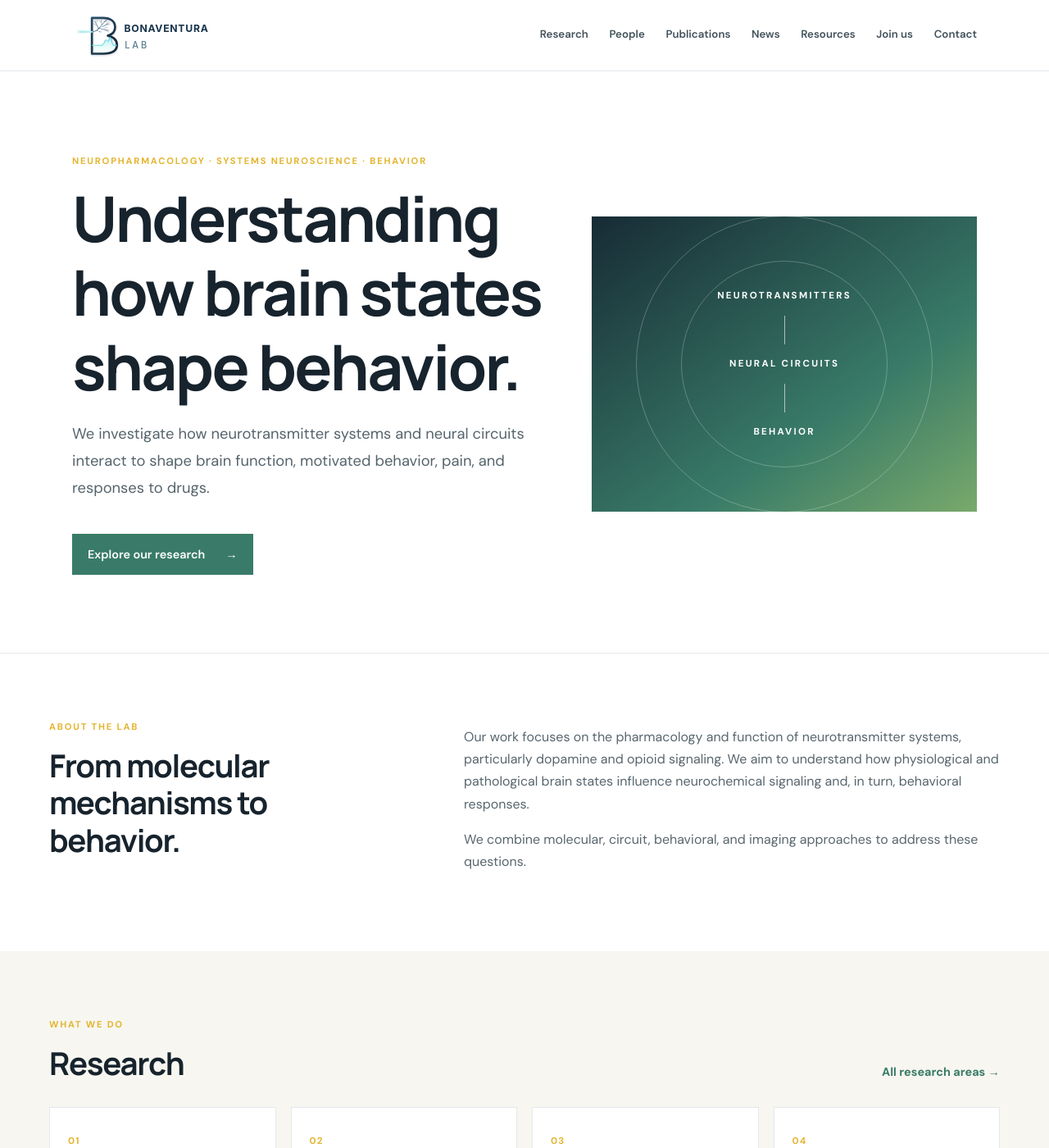
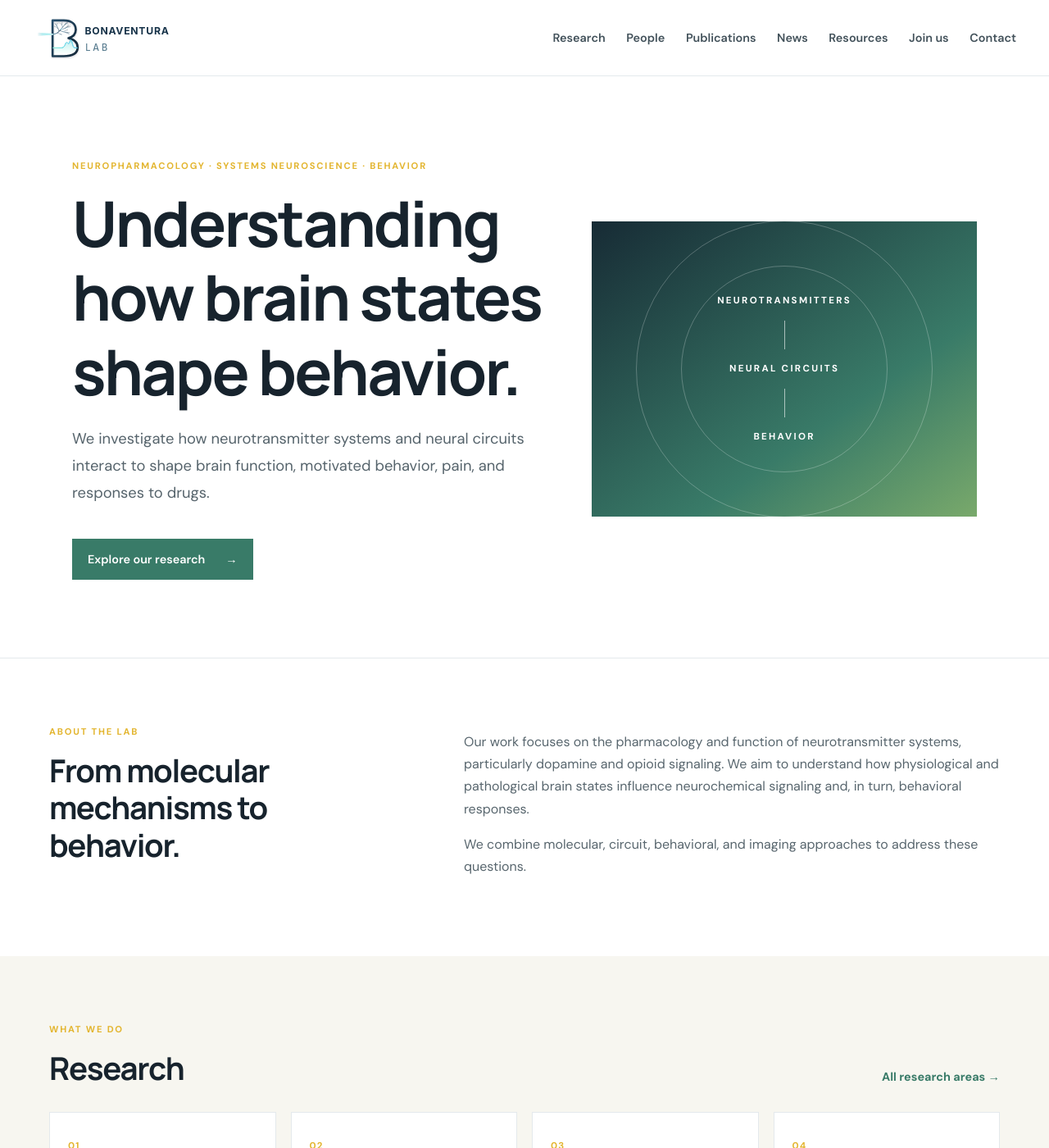
Before and after one commit to BonaventuraLab/BonaventuraLab.github.io, a Jekyll site: the page built from index.md, in a window 1280 px wide and 1400 px high. Shown: the whole window at 82% size. Built offline with Jekyll 4.4.1, drawn with Linux system fonts in a browser that asks for light colours.

Commit message:
Update main.css

```diff
--- a/assets/css/main.css
+++ b/assets/css/main.css
@@ -28,16 +28,94 @@ p{margin:.5rem 0 1rem}
 
 /* Header */
 
-.site-header{border-bottom:1px solid var(--line);background:#fff;position:sticky;top:0;z-index:20}
-.header-inner{max-width:var(--max);margin:auto;padding:17px 28px;display:flex;align-items:center;justify-content:space-between;gap:25px}
-.brand{display:flex;flex-direction:column;color:var(--ink);line-height:1.25}
-.brand:hover{text-decoration:none}
-.brand-name{font-size:1.15rem;font-weight:800;letter-spacing:.04em}
-.brand-subtitle{font-size:.62rem;letter-spacing:.12em;color:var(--muted);margin-top:5px}
-.site-nav{display:flex;align-items:center;gap:clamp(12px,2vw,27px)}
-.site-nav a{font-size:.83rem;color:#42515a;font-weight:600}
-.site-nav a[aria-current=page]{color:var(--accent-dark)}
-.menu-toggle{display:none;background:none;border:1px solid var(--line);padding:7px 12px;border-radius:4px;color:var(--ink)}
+.site-header {
+  border-bottom: 1px solid var(--line);
+  background: #fff;
+  position: sticky;
+  top: 0;
+  z-index: 20;
+}
+
+.header-inner {
+  width: 100%;
+  max-width: 1500px;
+  margin: auto;
+  padding: 20px 40px;
+  display: flex;
+  align-items: center;
+  justify-content: space-between;
+  gap: 32px;
+}
+
+.brand {
+  display: flex;
+  align-items: center;
+  flex: 0 0 auto;
+  color: var(--ink);
+  line-height: 1.25;
+}
+
+.brand:hover {
+  text-decoration: none;
+}
+
+.site-logo {
+  display: block;
+  width: 280px;
+  max-height: 90px;
+  height: auto;
+  object-fit: contain;
+}
+
+.site-nav {
+  display: flex;
+  align-items: center;
+  gap: clamp(14px, 2vw, 30px);
+  margin-left: auto;
+}
+
+.site-nav a {
+  font-size: 0.9rem;
+  color: #42515a;
+  font-weight: 600;
+  white-space: nowrap;
+}
+
+.site-nav a[aria-current=page] {
+  color: var(--accent-dark);
+}
+
+.menu-toggle {
+  display: none;
+  background: none;
+  border: 1px solid var(--line);
+  padding: 7px 12px;
+  border-radius: 4px;
+  color: var(--ink);
+}
+
+@media (max-width: 900px) {
+  .header-inner {
+    padding: 16px 24px;
+    gap: 16px;
+  }
+
+  .site-logo {
+    width: 230px;
+    max-height: 75px;
+  }
+}
+
+@media (max-width: 700px) {
+  .header-inner {
+    padding: 14px 20px;
+  }
+
+  .site-logo {
+    width: 190px;
+    max-height: 65px;
+  }
+}
 
 /* Main and hero */
 
```
